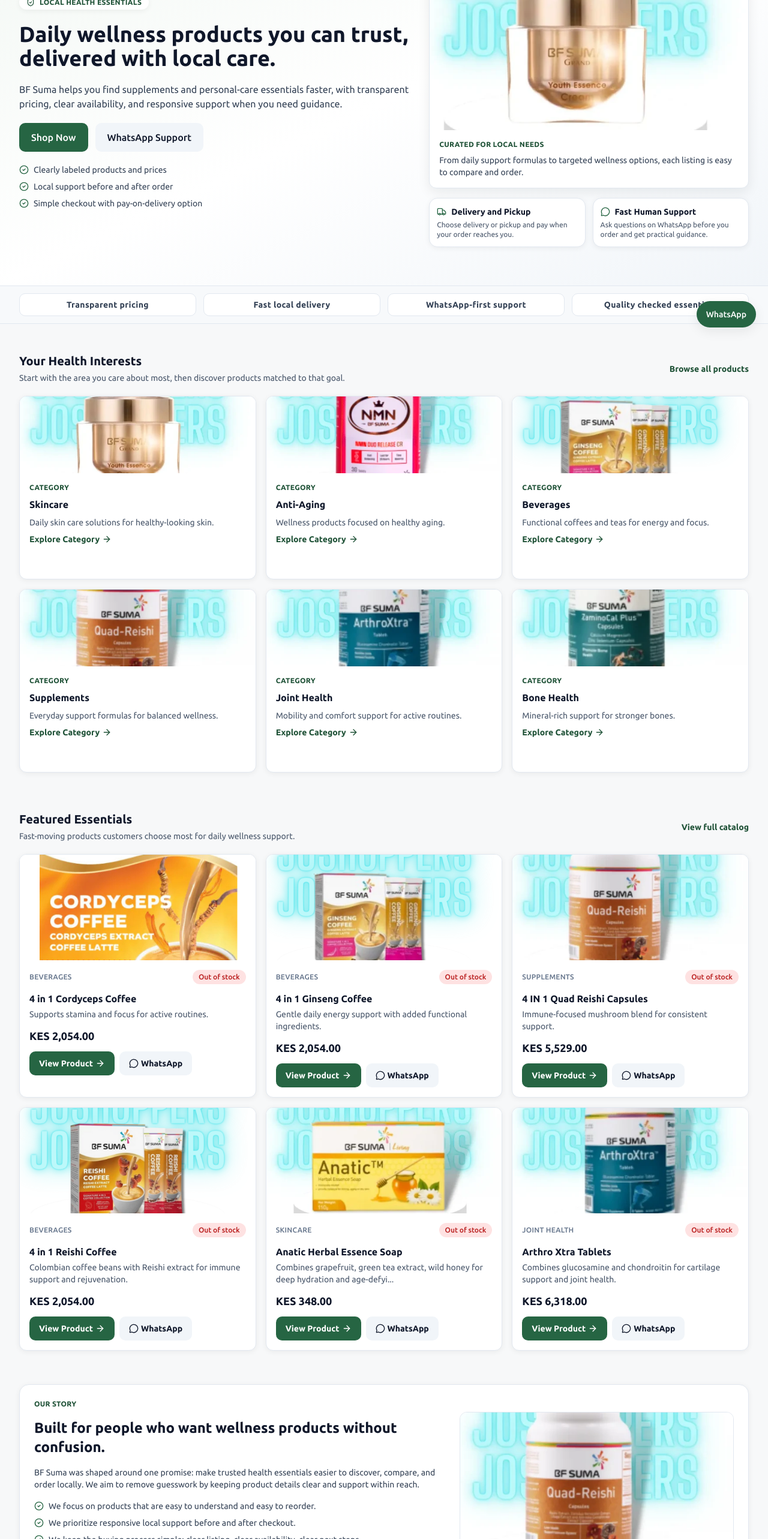
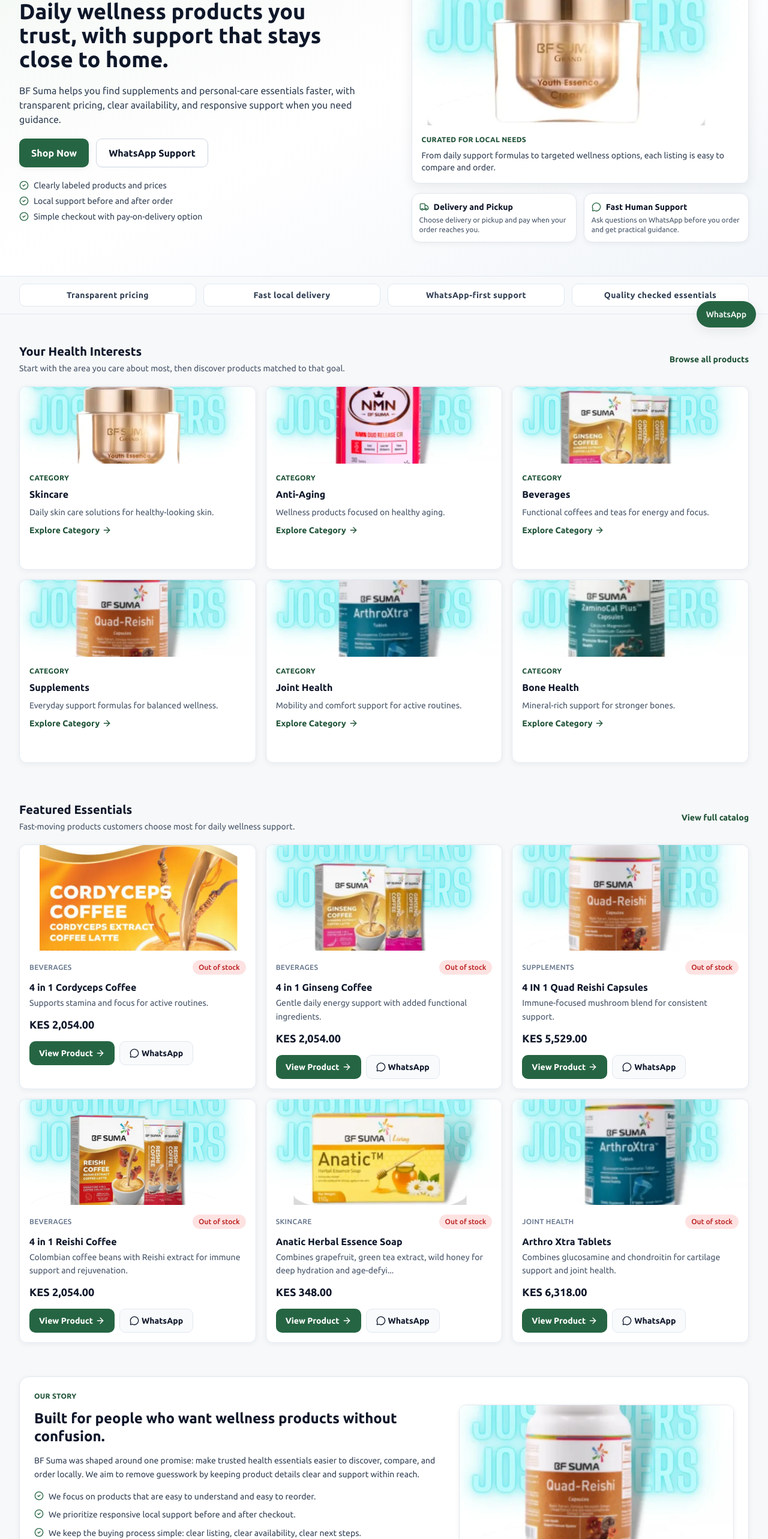
Before and after one commit to kashik09/bf-suma, a Next.js app: page / in a window 1280 px wide. Shown: the part 234-2800 px from the top of the page at 60% size. Built offline with nearby package versions, Linux system fonts and the light colour scheme; no server answers; the database is empty.

Commit message:
style(home): tighten hero and section card responsiveness

```diff
--- a/src/components/storefront/hero.tsx
+++ b/src/components/storefront/hero.tsx
@@ -13,29 +13,29 @@
 export function Hero() {
   return (
     <section className="overflow-hidden border-b border-slate-200 bg-gradient-to-br from-brand-50 via-white to-slate-100">
-      <PageContainer className="grid gap-8 py-12 md:grid-cols-[1.1fr_0.9fr] md:items-center md:py-16">
-        <div className="space-y-5">
+      <PageContainer className="grid gap-7 py-10 md:grid-cols-[1.05fr_0.95fr] md:items-center md:gap-8 md:py-14">
+        <div className="space-y-4 md:space-y-5">
           <p className="inline-flex items-center gap-2 rounded-full bg-white px-3 py-1 text-xs font-semibold uppercase tracking-wide text-brand-700 shadow-soft">
             <ShieldCheck className="h-3.5 w-3.5" />
             Local Health Essentials
           </p>
-          <h1 className="text-3xl font-bold leading-tight text-slate-900 md:text-4xl">
-            Daily wellness products you can trust, delivered with local care.
+          <h1 className="max-w-xl text-3xl font-bold leading-tight text-slate-900 sm:text-4xl">
+            Daily wellness products you trust, with support that stays close to home.
           </h1>
-          <p className="max-w-2xl text-sm text-slate-700 md:text-base">
+          <p className="max-w-xl text-sm leading-relaxed text-slate-700 md:text-base">
             BF Suma helps you find supplements and personal-care essentials faster, with transparent pricing,
             clear availability, and responsive support when you need guidance.
           </p>
 
-          <div className="flex flex-wrap items-center gap-3">
+          <div className="flex flex-wrap items-center gap-2.5 sm:gap-3">
             <Link
-              className="inline-flex h-12 items-center justify-center rounded-md bg-brand-600 px-5 text-base font-medium text-white transition hover:bg-brand-700"
+              className="inline-flex h-11 items-center justify-center rounded-md bg-brand-600 px-5 text-sm font-semibold text-white shadow-soft transition hover:-translate-y-0.5 hover:bg-brand-700 hover:shadow-card sm:h-12 sm:text-base"
               href="/shop"
             >
               Shop Now
             </Link>
             <Link
-              className="inline-flex h-12 items-center justify-center rounded-md bg-slate-100 px-5 text-base font-medium text-slate-900 transition hover:bg-slate-200"
+              className="inline-flex h-11 items-center justify-center rounded-md border border-slate-300 bg-white px-4 text-sm font-semibold text-slate-900 transition hover:bg-slate-100 sm:h-12 sm:px-5 sm:text-base"
               href={buildWhatsAppUrl("Hello BF Suma, I'd like help choosing the right products.", SUPPORT_WHATSAPP_PHONE)}
               rel="noreferrer"
               target="_blank"
@@ -44,9 +44,9 @@
             </Link>
           </div>
 
-          <ul className="space-y-2">
+          <ul className="space-y-1.5">
             {heroHighlights.map((item) => (
-              <li className="flex items-start gap-2 text-sm text-slate-700" key={item}>
+              <li className="flex items-start gap-2 text-xs text-slate-700 sm:text-sm" key={item}>
                 <CheckCircle2 className="mt-0.5 h-4 w-4 shrink-0 text-brand-600" />
                 <span>{item}</span>
               </li>
@@ -54,10 +54,10 @@
           </ul>
         </div>
 
-        <div className="space-y-4">
+        <div className="space-y-3 md:space-y-4">
           <div className="overflow-hidden rounded-xl border border-slate-200 bg-white shadow-card">
             <div
-              className="h-72 w-full bg-cover bg-center"
+              className="h-56 w-full bg-cover bg-center sm:h-64 md:h-72"
               style={{ backgroundImage: "url('/catalog-images/joshoppers.com/youth-essence-facial-cream.webp')" }}
             />
             <div className="space-y-2 p-4">
@@ -68,7 +68,7 @@
             </div>
           </div>
 
-          <div className="grid gap-3 sm:grid-cols-2">
+          <div className="grid gap-2.5 sm:grid-cols-2 sm:gap-3">
             <div className="rounded-lg border border-slate-200 bg-white p-3 shadow-soft">
               <p className="flex items-center gap-2 text-sm font-semibold text-slate-900">
                 <Truck className="h-4 w-4 text-brand-600" />
--- a/src/components/storefront/home-featured-products.tsx
+++ b/src/components/storefront/home-featured-products.tsx
@@ -40,7 +40,7 @@
   const featured = products.slice(0, 6);
 
   return (
-    <section className="space-y-5">
+    <section className="space-y-4 sm:space-y-5">
       <SectionHeader
         title="Featured Essentials"
         description="Fast-moving products customers choose most for daily wellness support."
@@ -51,20 +51,20 @@
         )}
       />
 
-      <div className="grid gap-4 sm:grid-cols-2 lg:grid-cols-3">
+      <div className="grid gap-3 sm:grid-cols-2 sm:gap-4 lg:grid-cols-3">
         {featured.map((product) => {
           const whatsappMessage = `Hello BF Suma, I would like to order ${product.name}.`;
 
           return (
             <article
-              className="flex h-full flex-col overflow-hidden rounded-xl border border-slate-200 bg-white shadow-soft transition hover:-translate-y-0.5 hover:shadow-card"
+              className="group flex h-full flex-col overflow-hidden rounded-xl border border-slate-200 bg-white shadow-soft ring-1 ring-slate-100 transition hover:-translate-y-0.5 hover:shadow-card hover:ring-brand-100"
               key={product.id}
             >
               <div
-                className="h-44 w-full bg-cover bg-center"
+                className="h-40 w-full bg-cover bg-center sm:h-44"
                 style={{ backgroundImage: `url(${product.image_url})` }}
               />
-              <div className="flex flex-1 flex-col space-y-3 p-4">
+              <div className="flex flex-1 flex-col space-y-2.5 p-4">
                 <div className="flex items-center justify-between gap-2">
                   <p className="text-xs font-medium uppercase tracking-wide text-slate-500">{product.category_name}</p>
                   <Badge variant={availabilityBadgeVariant(product.availability)}>
@@ -73,13 +73,13 @@
                 </div>
 
                 <div>
-                  <h3 className="text-base font-semibold text-slate-900">{product.name}</h3>
-                  <p className="mt-1 text-sm text-slate-600">{toBenefitText(product)}</p>
+                  <h3 className="text-base font-semibold leading-snug text-slate-900">{product.name}</h3>
+                  <p className="mt-1 text-sm leading-relaxed text-slate-600">{toBenefitText(product)}</p>
                 </div>
 
                 <p className="text-lg font-semibold text-slate-900">{formatCurrency(product.price, product.currency)}</p>
 
-                <div className="mt-auto flex flex-wrap items-center gap-2">
+                <div className="mt-auto flex flex-wrap items-center gap-2 pt-1">
                   <Link
                     className="inline-flex h-10 items-center justify-center rounded-md bg-brand-600 px-4 text-sm font-semibold text-white transition hover:bg-brand-700"
                     href={`/shop/${product.slug}`}
@@ -88,7 +88,7 @@
                     <ArrowRight className="ml-1 h-4 w-4" />
                   </Link>
                   <a
-                    className="inline-flex h-10 items-center justify-center rounded-md bg-slate-100 px-4 text-sm font-semibold text-slate-900 transition hover:bg-slate-200"
+                    className="inline-flex h-10 items-center justify-center rounded-md border border-slate-200 bg-slate-50 px-4 text-sm font-semibold text-slate-900 transition hover:bg-slate-100"
                     href={buildWhatsAppUrl(whatsappMessage, SUPPORT_WHATSAPP_PHONE)}
                     rel="noreferrer"
                     target="_blank"
--- a/src/components/storefront/home-health-interests.tsx
+++ b/src/components/storefront/home-health-interests.tsx
@@ -27,7 +27,7 @@
   const items = categories.slice(0, 6);
 
   return (
-    <section className="space-y-5">
+    <section className="space-y-4 sm:space-y-5">
       <SectionHeader
         title="Your Health Interests"
         description="Start with the area you care about most, then discover products matched to that goal."
@@ -38,22 +38,22 @@
         )}
       />
 
-      <div className="-mx-4 flex snap-x snap-mandatory gap-4 overflow-x-auto px-4 pb-2 sm:mx-0 sm:grid sm:grid-cols-2 sm:overflow-visible sm:px-0 lg:grid-cols-3">
+      <div className="-mx-4 flex snap-x snap-mandatory gap-3 overflow-x-auto px-4 pb-2 sm:mx-0 sm:grid sm:grid-cols-2 sm:gap-4 sm:overflow-visible sm:px-0 lg:grid-cols-3">
         {items.map((category) => (
           <Link
-            className="group min-w-[260px] snap-start overflow-hidden rounded-xl border border-slate-200 bg-white shadow-soft transition hover:-translate-y-0.5 hover:shadow-card"
+            className="group min-w-[250px] snap-start overflow-hidden rounded-xl border border-slate-200 bg-white shadow-soft ring-1 ring-slate-100 transition hover:-translate-y-0.5 hover:shadow-card hover:ring-brand-100"
             href={`/category/${category.slug}`}
             key={category.id}
           >
             <div
-              className="h-32 w-full bg-cover bg-center"
+              className="h-28 w-full bg-cover bg-center sm:h-32"
               style={{ backgroundImage: `url(${category.image_url})` }}
             />
-            <div className="flex min-h-44 flex-col space-y-2 p-4">
+            <div className="flex min-h-40 flex-col space-y-2 p-4 sm:min-h-44">
               <p className="text-xs font-semibold uppercase tracking-wide text-brand-700">Category</p>
-              <h3 className="text-base font-semibold text-slate-900">{category.name}</h3>
-              <p className="text-sm text-slate-600">{resolveCategoryBenefit(category)}</p>
-              <span className="mt-auto inline-flex items-center gap-1 text-sm font-semibold text-brand-700">
+              <h3 className="text-base font-semibold leading-snug text-slate-900">{category.name}</h3>
+              <p className="text-sm leading-relaxed text-slate-600">{resolveCategoryBenefit(category)}</p>
+              <span className="mt-auto inline-flex items-center gap-1 text-xs font-semibold uppercase tracking-wide text-brand-700 sm:text-sm sm:normal-case sm:tracking-normal">
                 Explore Category
                 <ArrowRight className="h-4 w-4 transition group-hover:translate-x-0.5" />
               </span>
--- a/src/components/storefront/home-story.tsx
+++ b/src/components/storefront/home-story.tsx
@@ -9,18 +9,18 @@
 
 export function HomeStory() {
   return (
-    <section className="grid gap-6 rounded-2xl border border-slate-200 bg-white p-6 shadow-soft lg:grid-cols-[1.2fr_0.8fr] lg:items-center">
-      <div className="space-y-4">
+    <section className="grid gap-5 rounded-2xl border border-slate-200 bg-white p-5 shadow-soft sm:p-6 lg:grid-cols-[1.2fr_0.8fr] lg:items-center">
+      <div className="space-y-3.5">
         <p className="text-xs font-semibold uppercase tracking-wide text-brand-700">Our Story</p>
-        <h2 className="text-2xl font-semibold text-slate-900">Built for people who want wellness products without confusion.</h2>
-        <p className="text-sm text-slate-700">
+        <h2 className="text-2xl font-semibold leading-tight text-slate-900">Built for people who want wellness products without confusion.</h2>
+        <p className="text-sm leading-relaxed text-slate-700">
           BF Suma was shaped around one promise: make trusted health essentials easier to discover, compare, and order locally.
           We aim to remove guesswork by keeping product details clear and support within reach.
         </p>
 
         <ul className="space-y-2">
           {storyPoints.map((point) => (
-            <li className="flex items-start gap-2 text-sm text-slate-700" key={point}>
+            <li className="flex items-start gap-2 text-sm leading-relaxed text-slate-700" key={point}>
               <CheckCircle2 className="mt-0.5 h-4 w-4 shrink-0 text-brand-600" />
               <span>{point}</span>
             </li>
@@ -35,9 +35,9 @@
         </Link>
       </div>
 
-      <div className="overflow-hidden rounded-xl border border-slate-200">
+      <div className="overflow-hidden rounded-xl border border-slate-200 shadow-soft">
         <div
-          className="h-64 w-full bg-cover bg-center"
+          className="h-52 w-full bg-cover bg-center sm:h-64"
           style={{ backgroundImage: "url('/catalog-images/joshoppers.com/quad-reishi-capsules.webp')" }}
         />
       </div>
```
